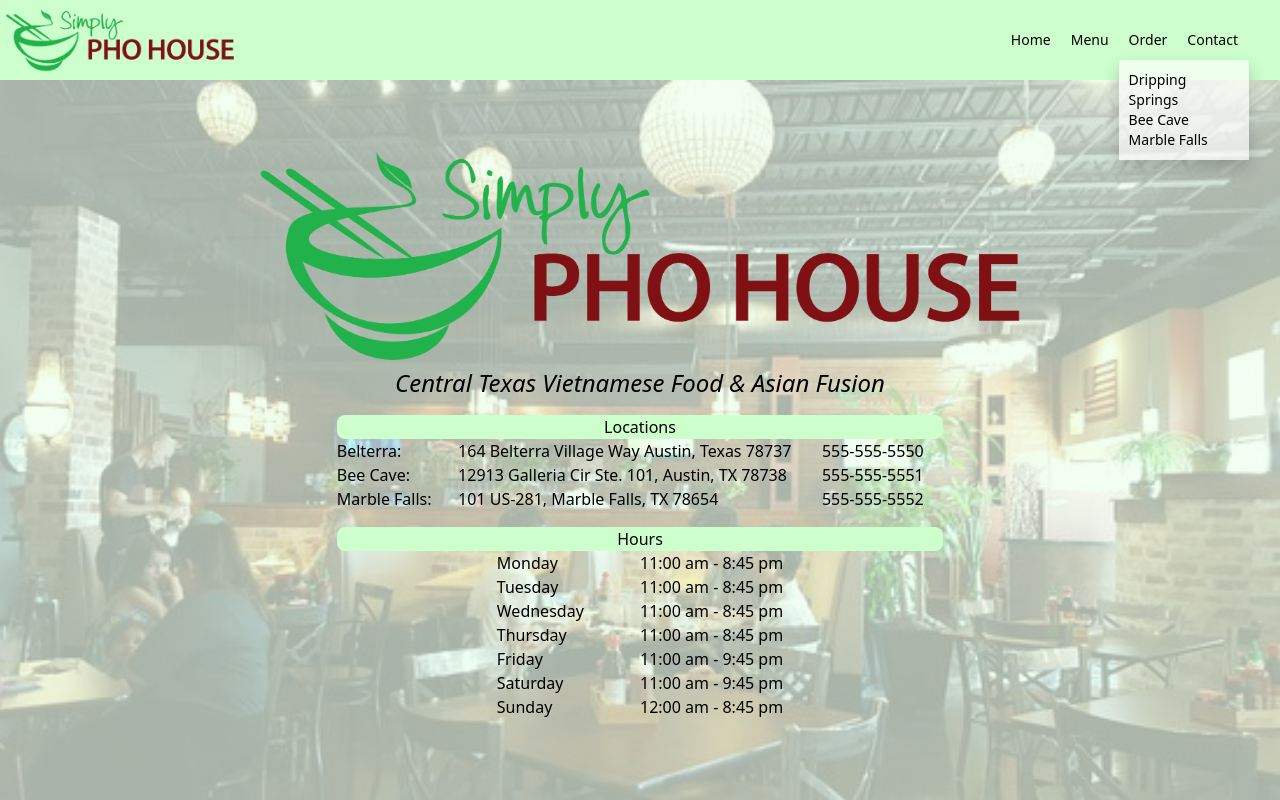
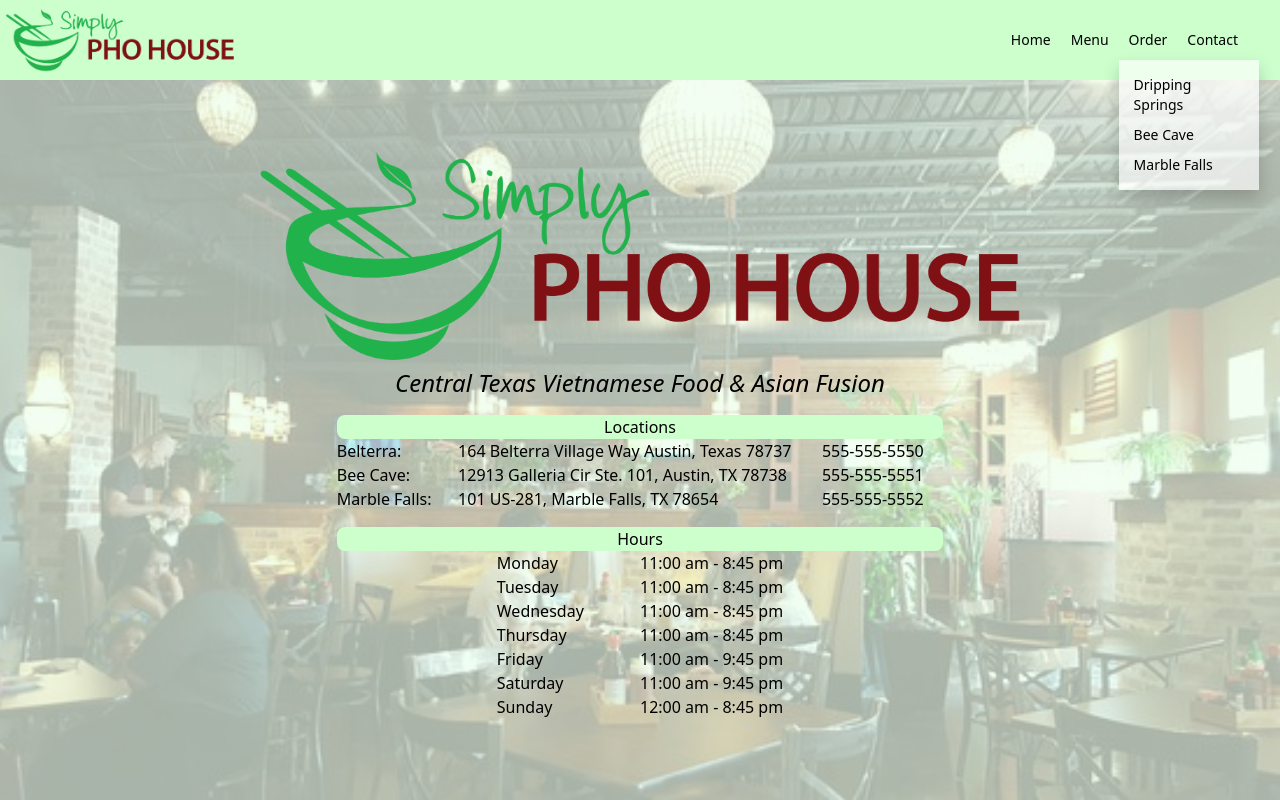
Before and after one commit to fremen432/ReactJS-Restaurant-Website, a React (Create React App) app: page / in a window 1280 px wide. Both pictures are taken after a click on the button "Order". Built offline with nearby package versions, Linux system fonts and the light colour scheme.

Commit message:
fixed HP_header animation

```diff
--- a/src/App.js
+++ b/src/App.js
@@ -9,11 +9,7 @@
 
 function App() {
 
-  document.body.onscroll = function(){console.log('this is being scrolled')}
-
-  // document.addEventListener('scroll', e => {
-  //   console.log('this is scrolled')
-  // })
+  document.onscroll = () => {console.log('this is being scrolled')}
 
   return (
     <div className="App">
--- a/src/App.scss
+++ b/src/App.scss
@@ -93,10 +93,14 @@
       // top: 0px;
 
       background-color: rgba(255, 255, 255, 0.65);
-      min-width: 130px;
+      min-width: 140px;
       box-shadow: 0px 8px 16px 0px rgba(0,0,0,0.2);
       padding: 10px 10px;
       z-index: 1;
+    }
+
+    .dropdown-location {
+      padding: 5px;
     }
 
     .dropdown-location:hover {
@@ -489,7 +493,7 @@
   animation-duration: 200ms;
   animation-fill-mode: forwards;
   animation-timing-function: ease-in-out;
-  animation-delay: 200ms;
+  // animation-delay: 200ms;
 }
 
 .animate_UP {
@@ -497,7 +501,7 @@
   animation-duration: 200ms;
   animation-fill-mode: forwards;
   animation-timing-function: ease-in-out;
-  animation-delay: 200ms;
+  // animation-delay: 200ms;
 }
 
 @keyframes fade_IN {
--- a/src/pages/HomePage/components/Header/HP_Header.jsx
+++ b/src/pages/HomePage/components/Header/HP_Header.jsx
@@ -5,7 +5,13 @@
 const Header__element = 'Header_element  '
 
 const DropDown = (props) => {
-    const [isOpen, setIsOpen] = useState(false);
+    const [isOpen, setIsOpen] = useState('start');
+    const isOpen_Toggle = () => {
+        setIsOpen(
+            isOpen == false ? true :
+            isOpen == true ? false :
+            true );
+    }
 
     document.onclick = (e) => {
       if (e.target.id !== 'dropdown_btn') {
@@ -14,21 +20,16 @@
       }
     }
 
-
-    // const { setIsOpen, isOpen } = props
-    const isOpen_Toggle = () => setIsOpen( isOpen == false ? true : false)
-
-
-
     return(
         <li  className={Header__element + "dropdown "}>
             <button id="dropdown_btn" className="dropdown__button" onClick={ isOpen_Toggle } >Order</button>
             <div className="">
 
                 <ul className={"dropdown-content " + (
-
-                    isOpen == false ? "animate_UP " : "animate_DOWN "
-                    )}>
+                    isOpen == false ? "animate_UP" :
+                    isOpen == true ? "animate_DOWN ":
+                    'hidden'
+                )}>
                     <li className="dropdown-location "><a href="/order">Dripping Springs</a></li>
                     <li className="dropdown-location"><a href="/order">Bee Cave</a></li>
                     <li className="dropdown-location"><a href="/order">Marble Falls</a></li>
```
